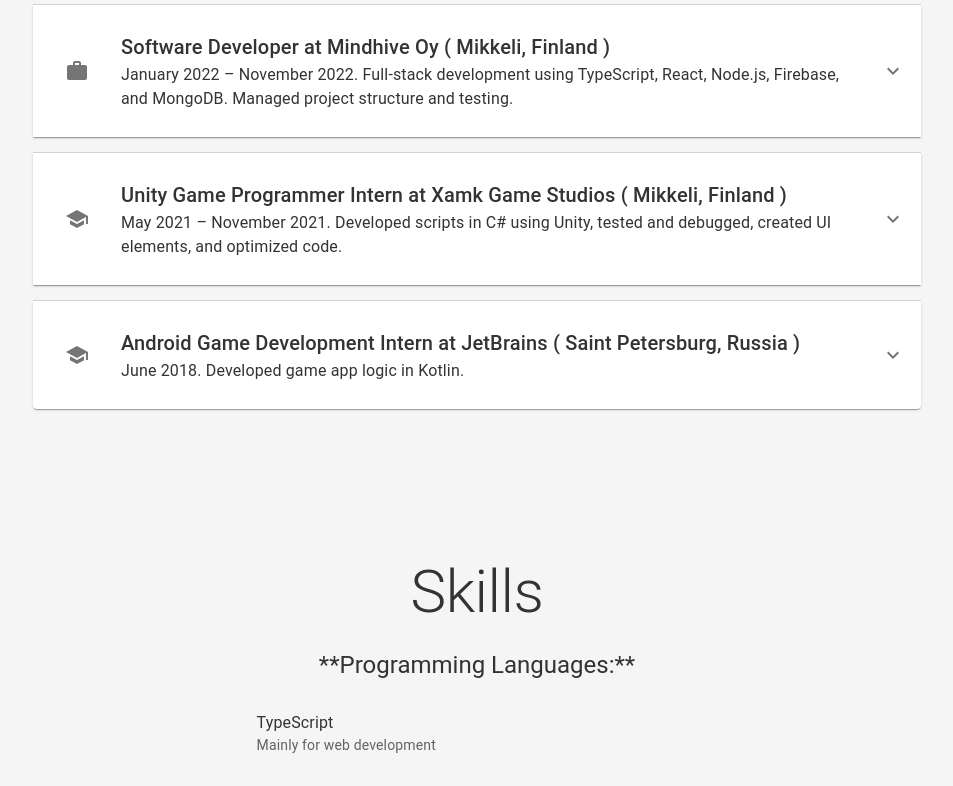
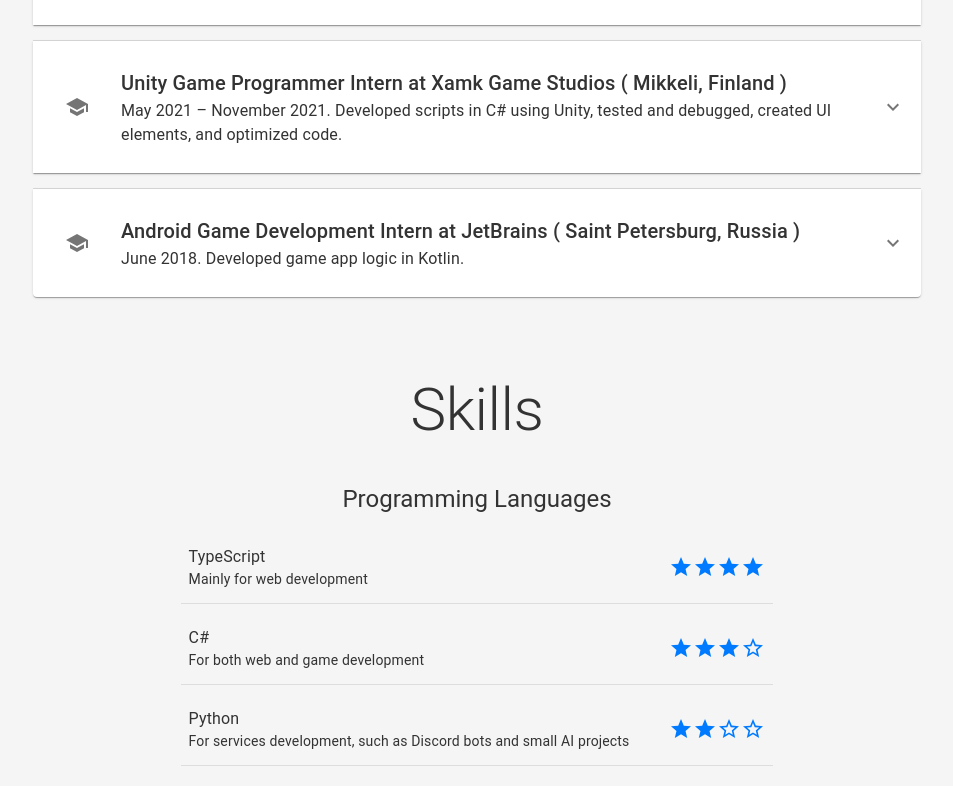
Before and after one commit to ArseniiPanoff/profile-resume-website, a React (Create React App) app: page / in a window 1280 px wide. Shown: the part 2000-2786 px from the top of the page, without its empty margins (163-1116 px from the left). Built offline with nearby package versions, Linux system fonts and the light colour scheme.

Commit message:
Contact updated, skills updated

```diff
--- a/src/components/Sections/About.tsx
+++ b/src/components/Sections/About.tsx
@@ -18,7 +18,7 @@
       <div>
         <ImageTextSection
           imageSrc="/XAMK.jpg"
-          title="Education"
+          title=""
           text="I hold a Bachelor's Degree in Information Technology from South-Eastern Finland University of Applied Sciences,
          where I graduated with a GPA of 4.08. My educational background,
         combined with hands-on experience,
--- a/src/components/Sections/Experience.tsx
+++ b/src/components/Sections/Experience.tsx
@@ -4,7 +4,7 @@
 import Section from './Section';
 import { jobs } from '../../data/jobs';
 import ExperienceItem from './ExperienceItem';
-import JobDetails from './Jobs/JobDetails';
+import JobDetails from './JobDetails';
 
 const Experience: React.FC = () => {
   return (
--- a/src/components/Sections/Home.tsx
+++ b/src/components/Sections/Home.tsx
@@ -7,7 +7,7 @@
 function Home() {
   return (
     <Section id="home" title="">
-      <div style={{ paddingTop: '5%' }}>
+      <div style={{ paddingTop: '70px' }}>
         <ImageTextSection
           imageSrc="/arsenii.jpg"
           title="Hello, I'm Arsenii!"
--- a/src/components/Sections/Jobs/JobDetails.tsx
+++ b/src/components/Sections/JobDetails.tsx
@@ -1,7 +1,7 @@
 // src/components/JobDetails.tsx
 import React from 'react';
 import { Box, Link, List, ListItem, Typography } from '@mui/material';
-import PDFLink from '../../PDFLink';
+import PDFLink from '../PDFLink';
 
 interface JobDetailsProps {
   tasks: string[];
--- a/src/components/Sections/Section.tsx
+++ b/src/components/Sections/Section.tsx
@@ -7,19 +7,19 @@
   children: React.ReactNode;
 }
 
-const Section: React.FC<SectionProps> = ({ id, title, children }) => (
+const Section: React.FC<SectionProps> = ({ id, title, children }) => {
+  return (
     <Box
       id={id}
       sx={{
-      border: '',
         width: '100%',
-      minHeight: '100vh',
+        minHeight: 'calc(100vh - 70px)',
         display: 'flex',
         flexDirection: 'column',
         alignItems: 'center',
-      justifyContent: 'top',
+        justifyContent: 'flex-start',
         padding: 2,
-      boxSizing: 'border-box', // Ensures padding and border are included in the element's total width and height
+        boxSizing: 'border-box',
         margin: 0,
       }}
     >
@@ -29,5 +29,6 @@
       {children}
     </Box>
   );
+};
 
 export default Section;
--- a/src/components/Sections/Skills.tsx
+++ b/src/components/Sections/Skills.tsx
@@ -1,89 +1,99 @@
+// src/components/Sections/Skills.tsx
 import React from 'react';
-import { Typography, List, ListItem, ListItemText } from '@mui/material';
+import { Box, List, ListItem, ListItemText, Typography } from '@mui/material';
 import Section from './Section';
+import { SkillLevel, skills } from '../../data/skills';
+import StarIcon from '@mui/icons-material/Star';
+import StarBorderIcon from '@mui/icons-material/StarBorder';
 
-function Skills() {
+const levelOrder: Record<SkillLevel, number> = {
+  Beginner: 1,
+  Intermediate: 2,
+  Advanced: 3,
+  Professional: 4,
+};
+
+const skillLevelToStars = (level: SkillLevel) => {
+  const levels = { Beginner: 1, Intermediate: 2, Advanced: 3, Professional: 4 };
+  const stars = [];
+  for (let i = 1; i <= 4; i++) {
+    stars.push(
+      i <= levels[level] ? (
+        <StarIcon key={i} color="primary" />
+      ) : (
+        <StarBorderIcon key={i} color="primary" />
+      )
+    );
+  }
+  return (
+    <Box sx={{ paddingLeft: '40px' }} display="flex">
+      {stars}
+    </Box>
+  );
+};
+
+const Skills: React.FC = () => {
   return (
     <Section id="skills" title="Skills">
-      <Typography variant="h5" gutterBottom>
-        **Programming Languages:**
-      </Typography>
-      <List>
-        <ListItem>
-          <ListItemText
-            primary="TypeScript"
-            secondary="Mainly for web development"
-          />
-        </ListItem>
-        <ListItem>
-          <ListItemText
-            primary="Python"
-            secondary="For services development, such as Discord bots and small AI projects"
-          />
-        </ListItem>
-        <ListItem>
-          <ListItemText
-            primary="C#"
-            secondary="For both web and game development"
-          />
-        </ListItem>
-        <ListItem>
-          <ListItemText
-            primary="Kotlin"
-            secondary="For Spring Boot RESTful applications or mobile development"
-          />
-        </ListItem>
-      </List>
-
-      <Typography variant="h5" gutterBottom>
-        **Frameworks, Tools, and Environments:**
-      </Typography>
-      <List>
-        <ListItem>
-          <ListItemText primary="React & Node.js" />
-        </ListItem>
-        <ListItem>
-          <ListItemText primary="Spring Boot & Hibernate" />
-        </ListItem>
-        <ListItem>
-          <ListItemText primary="MySQL, Firebase & MongoDB" />
-        </ListItem>
-        <ListItem>
-          <ListItemText primary="Git & GitHub" />
-        </ListItem>
-        <ListItem>
-          <ListItemText primary="Jupyter Notebook" />
-        </ListItem>
-        <ListItem>
-          <ListItemText primary="Android Studio, Rider, Visual Studio & VS Code" />
-        </ListItem>
-      </List>
-
-      <Typography variant="h5" gutterBottom>
-        **Soft Skills:**
-      </Typography>
-      <List>
-        <ListItem>
-          <ListItemText
-            primary="Emotional Composure"
-            secondary="Maintains a calm and collected presence, facilitating clear decision-making and effective problem-solving in challenging situations."
-          />
-        </ListItem>
-        <ListItem>
-          <ListItemText
-            primary="Critical Thinking"
-            secondary="Adept at questioning assumptions, spotting and correcting errors, enhancing problem-solving abilities."
-          />
-        </ListItem>
-        <ListItem>
-          <ListItemText
-            primary="Adaptability"
-            secondary="Proven ability to adapt swiftly to evolving work environments and diverse projects."
-          />
-        </ListItem>
-      </List>
+      {skills.map((skillCategory, index) => (
+        <Box
+          key={index}
+          mb={4}
+          sx={{
+            borderRadius: 2,
+            padding: 2,
+            overflow: 'hidden',
+            minWidth: '70%', // Handle overflow to avoid layout issues
+          }}
+        >
+          <Typography
+            variant="h5"
+            gutterBottom
+            sx={{ mb: 2, textAlign: 'center' }}
+          >
+            {skillCategory.category}
+          </Typography>
+          <List sx={{ padding: 0 }}>
+            {skillCategory.items
+              .sort((a, b) => levelOrder[b.level] - levelOrder[a.level])
+              .map((skill, idx) => (
+                <ListItem
+                  key={idx}
+                  sx={{
+                    display: 'flex',
+                    justifyContent: 'space-between',
+                    alignItems: 'center',
+                    padding: 1,
+                    borderBottom: '1px solid #ddd',
+                    mb: 1,
+                    minHeight: '64px', // Set a minimum height for consistent item size
+                    overflow: 'hidden',
+                  }}
+                >
+                  <Box
+                    sx={{ flex: 1, display: 'flex', flexDirection: 'column' }}
+                  >
+                    <ListItemText
+                      primary={skill.name}
+                      secondary={
+                        <Typography variant="body2" noWrap>
+                          {skill.description}
+                        </Typography>
+                      }
+                      primaryTypographyProps={{ sx: { textAlign: 'left' } }}
+                      secondaryTypographyProps={{ sx: { textAlign: 'left' } }}
+                    />
+                  </Box>
+                  <Box sx={{ display: 'flex' }}>
+                    {skillLevelToStars(skill.level)}
+                  </Box>
+                </ListItem>
+              ))}
+          </List>
+        </Box>
+      ))}
     </Section>
   );
-}
+};
 
 export default Skills;
--- /dev/null
+++ b/src/data/skills.ts
@@ -0,0 +1,72 @@
+export type SkillLevel =
+  | 'Beginner'
+  | 'Intermediate'
+  | 'Advanced'
+  | 'Professional';
+
+export interface Skill {
+  category: string;
+  items: {
+    name: string;
+    description?: string;
+    level: SkillLevel;
+    icon?: string;
+  }[];
+}
+
+export const skills: Skill[] = [
+  {
+    category: 'Programming Languages',
+    items: [
+      {
+        name: 'TypeScript',
+        description: 'Mainly for web development',
+        level: 'Professional',
+        icon: 'typescript-icon',
+      },
+      {
+        name: 'Python',
+        description:
+          'For services development, such as Discord bots and small AI projects',
+        level: 'Intermediate',
+        icon: 'python-icon',
+      },
+      {
+        name: 'C#',
+        description: 'For both web and game development',
+        level: 'Advanced',
+        icon: 'csharp-icon',
+      },
+      {
+        name: 'Kotlin',
+        description:
+          'For Spring Boot RESTful applications or mobile development',
+        level: 'Intermediate',
+        icon: 'kotlin-icon',
+      },
+    ],
+  },
+  {
+    category: 'Frameworks, Tools, and Environments',
+    items: [
+      { name: 'React & Node.js', level: 'Professional', icon: 'react-icon' },
+      {
+        name: 'Spring Boot & Hibernate',
+        level: 'Intermediate',
+        icon: 'spring-icon',
+      },
+      {
+        name: 'MySQL, Firebase & MongoDB',
+        level: 'Intermediate',
+        icon: 'database-icon',
+      },
+      { name: 'Git & GitHub', level: 'Professional', icon: 'git-icon' },
+      { name: 'Jupyter Notebook', level: 'Beginner', icon: 'jupyter-icon' },
+      {
+        name: 'Android Studio, Rider, Visual Studio & VS Code',
+        level: 'Advanced',
+        icon: 'ide-icon',
+      },
+    ],
+  },
+];
```
Also changed, not shown: src/components/Sections/Contact.tsx (+79 -4 lines). Lines whose indentation alone changed are shown as unchanged.
